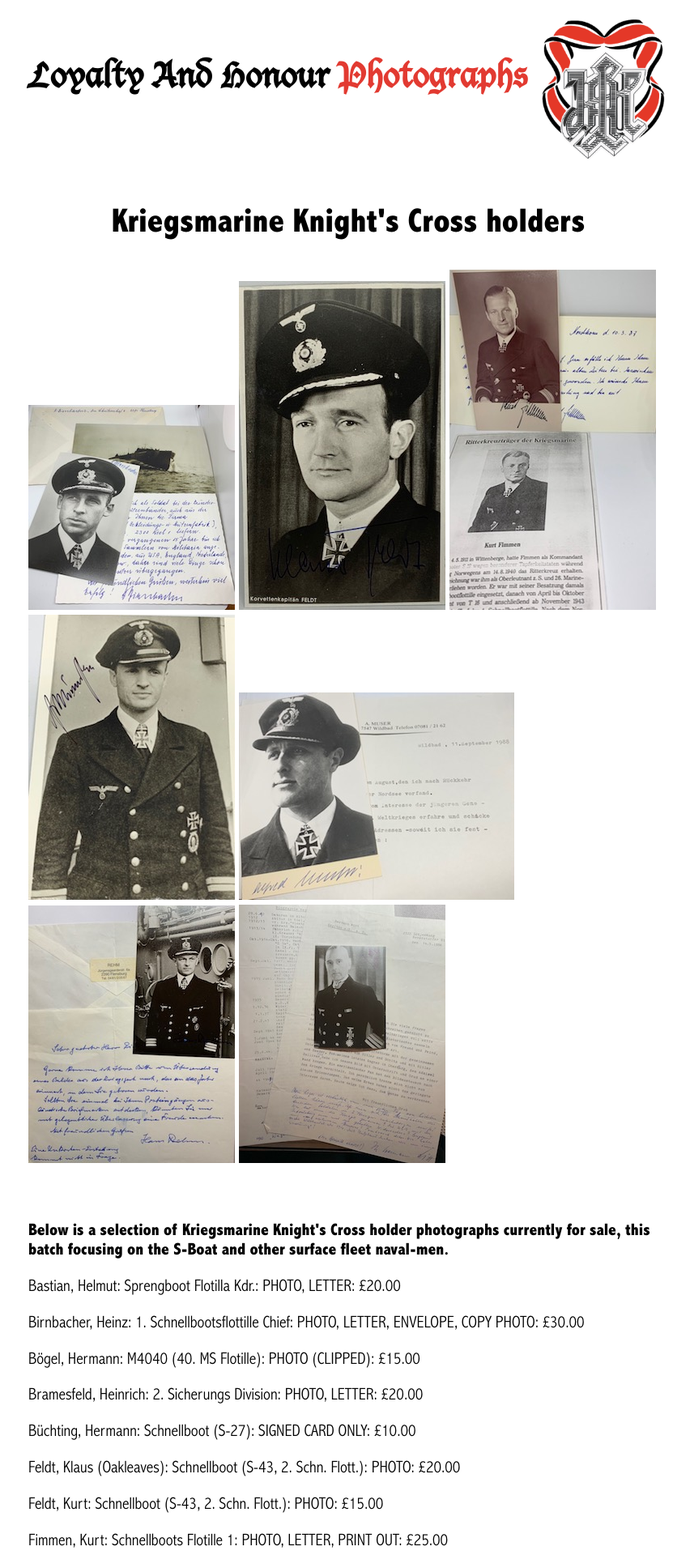
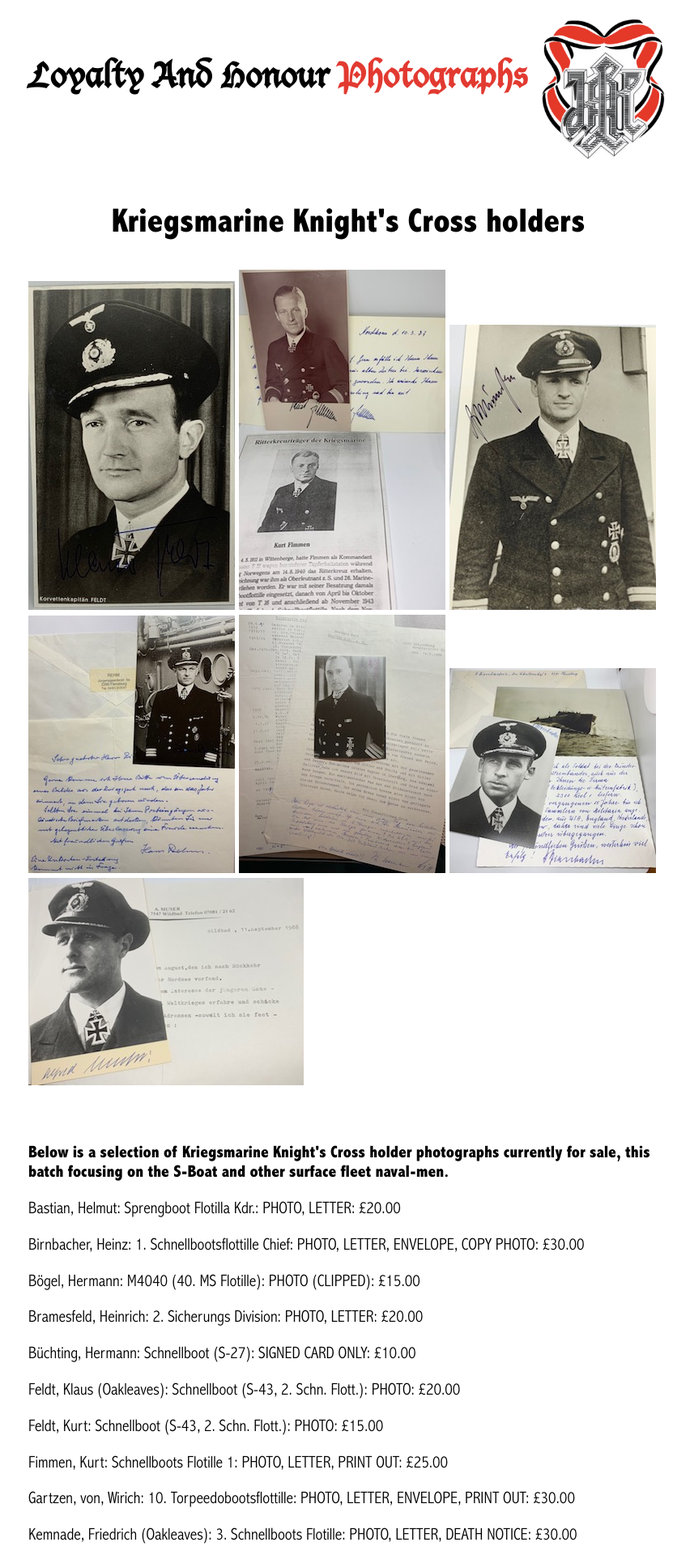
Before and after one commit to lahphotographs/lahphotographs.github.com, a Jekyll site: the page built from kriegsmarine_photos.md, in a window 1280 px wide. Shown: the top 1920 px of the page at 81% size, without its empty margins (210-1062 px from the left). Built offline with Jekyll 4.4.1, drawn with Linux system fonts in a browser that asks for light colours.

Commit message:
Update kriegsmarine_photos.md

```diff
--- a/kriegsmarine_photos.md
+++ b/kriegsmarine_photos.md
@@ -7,13 +7,13 @@ class: book_cover
 ---
 
 <p float="left">
-<img src="./assets/Heinz Birnbacher.jpg"/>
 <img src="./assets/Feldt.jpg"/>
 <img src="./assets/Kurt Fimmen.jpg"/>
 <img src="./assets/Ekkehard Martienssen.jpg"/>
-<img src="./assets/Alfred Muser.jpg"/>
 <img src="./assets/Hans Rehm.jpg"/>
 <img src="./assets/Hermann Witt.jpg"/>
+<img src="./assets/Heinz Birnbacher.jpg"/>
+<img src="./assets/Alfred Muser.jpg"/>
 </p>
 <br />
 <p><b>Below is a selection of Kriegsmarine Knight's Cross holder photographs currently for sale, this batch focusing on the S-Boat and other surface fleet naval-men.</b><br />
```
